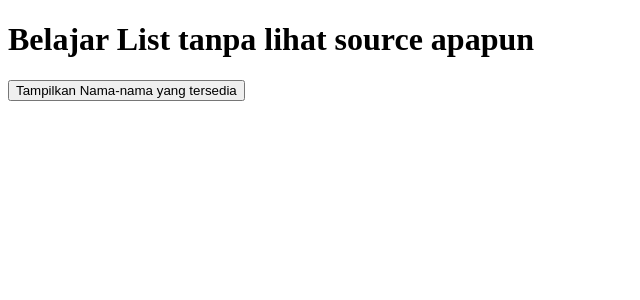
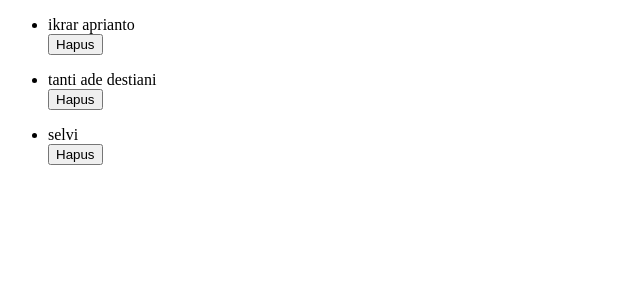
Before and after one commit to ikuratugas/vuehabitfun, a Vue app: page / in a window 1280 px wide. Shown: the top 300 px of the page, without its empty margins (0-640 px from the left). Built offline with nearby package versions, Linux system fonts and the light colour scheme.

Commit message:
list rendering latihan yang keempat (mungkin)

```diff
--- a/src/App.vue
+++ b/src/App.vue
@@ -1,42 +1,25 @@
 <script setup>
 import { ref } from 'vue';
+
+  let idnya = 0
+
   const listNama = ref([
-    "ikrar",
-    "anto",
-    "rian",
+    {id: idnya++, nama: "ikrar aprianto"},
+    {id: idnya++, nama: "tanti ade destiani"},
+    {id: idnya++, nama: "selvi"},
   ])
 
-  const listNamaReset = ref([
-    "ikrar",
-    "anto",
-    "rian",
-  ])
-
-
-  const tampil = ref(false)
-
-  function clickTampil(){
-    tampil.value = !tampil.value
+  function hapusListNama(id){
+    // listNama.value = listNama.value.filter((t) => t.id !== id.id) // bisa juga gini kok
+    listNama.value = listNama.value.filter((t) => t !== id)
   }
 
-  function hapusList(v){
-    listNama.value = listNama.value.filter((t) => t !== v)
-    console.log()
-    if (listNama.value.length === 0){
-      listNama.value = listNamaReset.value
-    }
-  }
-
-  console.log("coba saja dulu ini")
 </script>
 <template>
   <main>
-    <h1>Belajar List tanpa lihat source apapun</h1>
-    <button @click="clickTampil">Tampilkan Nama-nama yang tersedia</button>
-    <ul v-for="val in listNama" :key="listNama"  v-if="tampil">
-      <li>{{ val }}</li>
-      <button @click="hapusList(val)">X</button>
-      <br>
+    <ul v-for="i in listNama" :key="listNama.id">
+      <li> {{ i.nama }}</li>
+      <button @click="hapusListNama(i)">Hapus</button>
     </ul>
   </main>
 </template>
```
